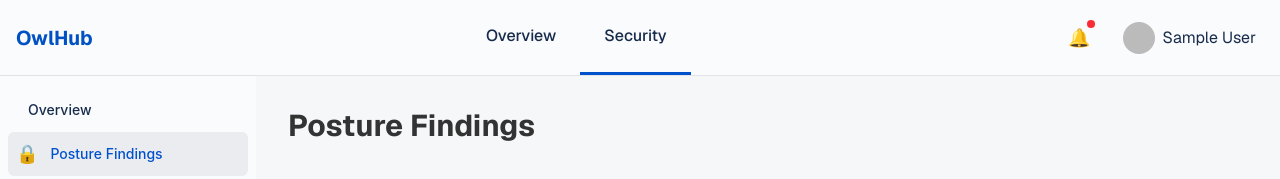
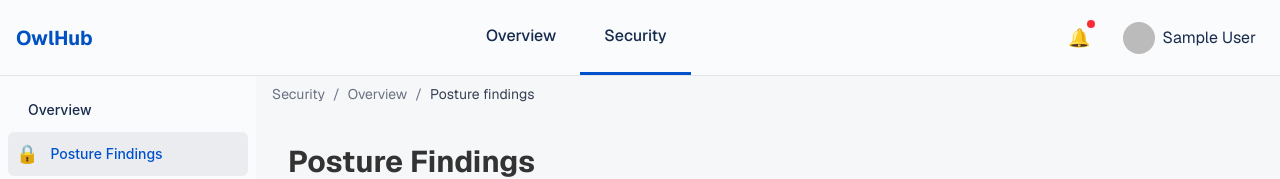
Before and after one commit to owlhub/owlhub, a Next.js app: page /security/posture-findings in a window 1280 px wide. Shown: the top 179 px of the page. Built offline with nearby package versions, Linux system fonts and the light colour scheme; no server answers; the database is empty; sample sign-in values are in the browser's storage.

Commit message:
Uncomment Breadcrumb in layout; remove unused imports in components.

```diff
--- a/src/app/layout.tsx
+++ b/src/app/layout.tsx
@@ -61,7 +61,7 @@ export default async function RootLayout({
               <main className="flex-1 overflow-auto">
                 <div className="min-h-full" style={{ background: 'var(--background)' }}>
                   {/* Breadcrumb - visible at the top of main content area */}
-                  {/*isAuthenticated && <Breadcrumb /> */}
+                  {isAuthenticated && <Breadcrumb />}
                   {children}
                 </div>
               </main>
--- a/src/components/MobileNav.tsx
+++ b/src/components/MobileNav.tsx
@@ -1,6 +1,6 @@
 "use client";
 
-import { useState, useEffect } from "react";
+import { useState } from "react";
 import Link from "next/link";
 import { usePathname } from "next/navigation";
 import { useSession } from "next-auth/react";
--- a/src/components/Sidebar.tsx
+++ b/src/components/Sidebar.tsx
@@ -3,7 +3,6 @@
 import Link from "next/link";
 import { usePathname } from "next/navigation";
 import { useSession } from "next-auth/react";
-import { useEffect, useState } from "react";
 import { getSidebarItemsForPath } from "@/src/config/menuConfig";
 
 export default function Sidebar() {
--- a/src/components/Topbar.tsx
+++ b/src/components/Topbar.tsx
@@ -3,13 +3,12 @@
 import Link from "next/link";
 import { useSession, signOut } from "next-auth/react";
 import { useState, useEffect, useRef } from "react";
-import { useRouter, usePathname } from "next/navigation";
+import { usePathname } from "next/navigation";
 import styles from './Topbar.module.css';
 import { getTopbarMenusForUser } from "@/src/config/menuConfig";
 
 export default function Topbar() {
   const { data: session } = useSession();
-  const router = useRouter();
   const pathname = usePathname();
   const [isProfileOpen, setIsProfileOpen] = useState(false);
   const profileDropdownRef = useRef<HTMLDivElement>(null);
```
